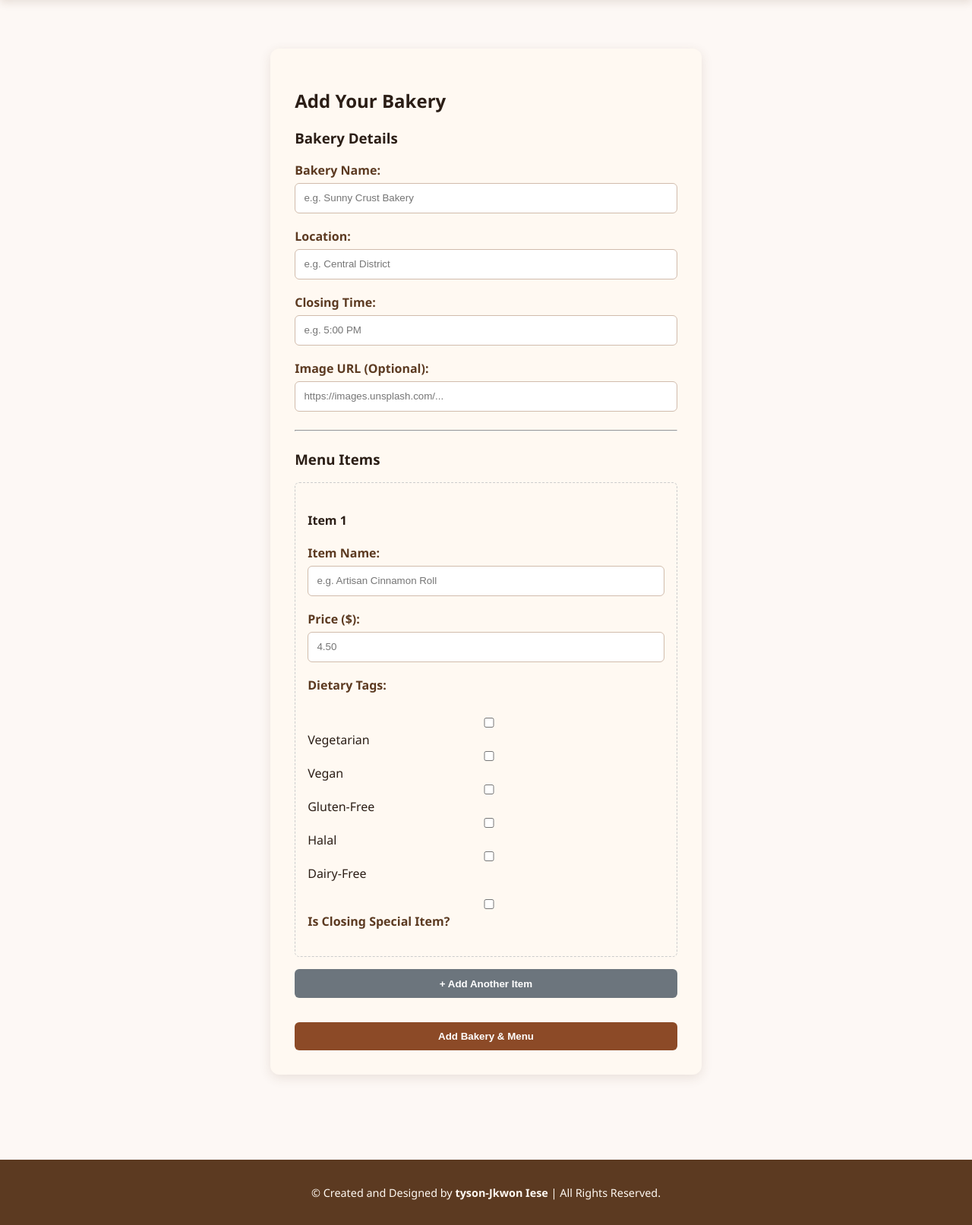
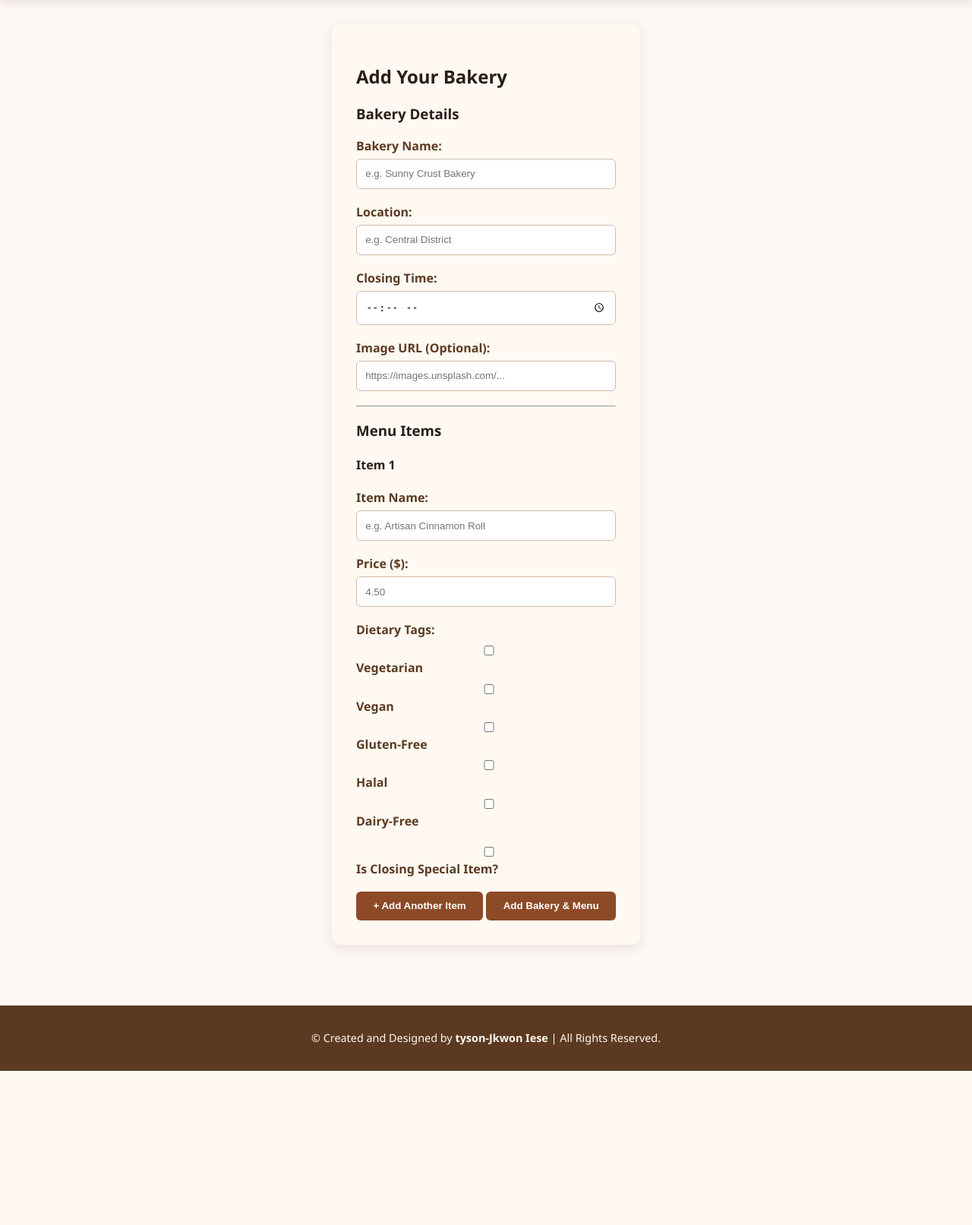
Before and after one commit to st25466-eng/AS91896---AS91897-CSC, a Flask app: template templates/add_bakery.html in a window 1280 px wide. Shown: the part 77-1690 px from the top of the page at 76% size. After the commit the page ends 1487 px from the top, so only its background shows below. Run offline with Flask 3, Linux system fonts and the light colour scheme; the template is opened without the code that fills it, so the values that code supplies are empty.

Commit message:
changed some styling animation in this and fixed code to only required code

```diff
--- a/templates/add_bakery.html
+++ b/templates/add_bakery.html
@@ -1,13 +1,15 @@
 {% extends "base.html" %}
 
+{% block title %}Add Your Bakery - Bakers Home{% endblock %}
+
 {% block content %}
-<div class="form-box" style="max-width: 600px; margin: 2rem auto;">
+<div class="form-box add-bakery-container">
     <h2>Add Your Bakery</h2>
 
     {% with messages = get_flashed_messages(with_categories=true) %}
         {% if messages %}
             {% for category, message in messages %}
-                <div class="alert alert-{{ category }}" style="margin-bottom: 1rem; padding: 0.75rem; border-radius: 6px; background-color: #f8d7da; color: #721c24;">
+                <div class="alert alert-{{ category }}">
                     {{ message }}
                 </div>
             {% endfor %}
@@ -18,43 +20,45 @@
         <h3>Bakery Details</h3>
         <div class="form-group">
             <label for="bakery_name">Bakery Name:</label>
-            <input type="text" id="bakery_name" name="bakery_name" required placeholder="e.g. Sunny Crust Bakery">
+            <input type="text" id="bakery_name" name="bakery_name" required placeholder="e.g. Sunny Crust Bakery" class="form-control">
         </div>
         <div class="form-group">
             <label for="location">Location:</label>
-            <input type="text" id="location" name="location" required placeholder="e.g. Central District">
+            <input type="text" id="location" name="location" required placeholder="e.g. Central District" class="form-control">
         </div>
         <div class="form-group">
             <label for="closing_time">Closing Time:</label>
-            <input type="text" id="closing_time" name="closing_time" required placeholder="e.g. 5:00 PM">
+            <input type="time" id="closing_time" name="closing_time" required class="form-control">
         </div>
         <div class="form-group">
             <label for="image_url">Image URL (Optional):</label>
-            <input type="url" id="image_url" name="image_url" placeholder="https://images.unsplash.com/...">
+            <input type="url" id="image_url" name="image_url" placeholder="https://images.unsplash.com/..." class="form-control">
         </div>
 
-        <hr style="margin: 1.5rem 0;">
+        <hr class="section-divider">
 
         <h3>Menu Items</h3>
         <div id="items-container">
             <!-- Initial Default Item -->
-            <div class="item-block" style="border: 1px dashed #ccc; padding: 1rem; margin-bottom: 1rem; border-radius: 6px; position: relative;">
+            <div class="item-block">
                 <h4 class="item-title">Item 1</h4>
                 <div class="form-group">
                     <label>Item Name:</label>
-                    <input type="text" name="item_names[]" required placeholder="e.g. Artisan Cinnamon Roll">
+                    <input type="text" name="item_names[]" required placeholder="e.g. Artisan Cinnamon Roll" class="form-control">
                 </div>
                 <div class="form-group">
                     <label>Price ($):</label>
-                    <input type="number" step="0.01" min="1.00" name="item_prices[]" required placeholder="4.50">
+                    <input type="number" step="0.01" min="1.00" name="item_prices[]" required placeholder="4.50" class="form-control">
                 </div>
                 <div class="form-group">
-                    <label>Dietary Tags:</label><br>
-                    <input type="checkbox" name="item_dietary_0" value="Vegetarian"> Vegetarian
-                    <input type="checkbox" name="item_dietary_0" value="Vegan"> Vegan
-                    <input type="checkbox" name="item_dietary_0" value="Gluten-Free"> Gluten-Free
-                    <input type="checkbox" name="item_dietary_0" value="Halal"> Halal
-                    <input type="checkbox" name="item_dietary_0" value="Dairy-Free"> Dairy-Free
+                    <label>Dietary Tags:</label>
+                    <div class="dietary-checkboxes">
+                        <label><input type="checkbox" name="item_dietary_0" value="Vegetarian"> Vegetarian</label>
+                        <label><input type="checkbox" name="item_dietary_0" value="Vegan"> Vegan</label>
+                        <label><input type="checkbox" name="item_dietary_0" value="Gluten-Free"> Gluten-Free</label>
+                        <label><input type="checkbox" name="item_dietary_0" value="Halal"> Halal</label>
+                        <label><input type="checkbox" name="item_dietary_0" value="Dairy-Free"> Dairy-Free</label>
+                    </div>
                 </div>
                 <div class="form-group">
                     <label><input type="checkbox" name="item_specials[]" value="0"> Is Closing Special Item?</label>
@@ -63,9 +67,9 @@
         </div>
 
         <!-- Add Item Button -->
-        <button type="button" id="add-item-btn" class="btn" style="background-color: #6c757d; width: 100%; margin-bottom: 1rem;">+ Add Another Item</button>
+        <button type="button" id="add-item-btn" class="btn btn-secondary btn-full">+ Add Another Item</button>
 
-        <button type="submit" class="btn" style="width: 100%; margin-top: 1rem;">Add Bakery & Menu</button>
+        <button type="submit" class="btn btn-full margin-top-sm">Add Bakery & Menu</button>
     </form>
 </div>
 
@@ -89,33 +93,34 @@
 
         const itemBlock = document.createElement('div');
         itemBlock.className = 'item-block';
-        itemBlock.style.cssText = 'border: 1px dashed #ccc; padding: 1rem; margin-bottom: 1rem; border-radius: 6px; position: relative;';
 
         itemBlock.innerHTML = `
-            <button type="button" class="remove-btn" style="position: absolute; top: 1rem; right: 1rem; background: #dc3545; color: white; border: none; padding: 0.3rem 0.6rem; border-radius: 4px; cursor: pointer;">Remove</button>
+            <button type="button" class="btn-remove-block">Remove</button>
             <h4 class="item-title">Item</h4>
             <div class="form-group">
                 <label>Item Name:</label>
-                <input type="text" name="item_names[]" required placeholder="e.g. Sourdough Loaf">
+                <input type="text" name="item_names[]" required placeholder="e.g. Sourdough Loaf" class="form-control">
             </div>
             <div class="form-group">
                 <label>Price ($):</label>
-                <input type="number" step="0.01" min="1.00" name="item_prices[]" required placeholder="6.00">
+                <input type="number" step="0.01" min="1.00" name="item_prices[]" required placeholder="6.00" class="form-control">
             </div>
             <div class="form-group">
-                <label>Dietary Tags:</label><br>
-                <input type="checkbox" name="item_dietary_${index}" value="Vegetarian"> Vegetarian
-                <input type="checkbox" name="item_dietary_${index}" value="Vegan"> Vegan
-                <input type="checkbox" name="item_dietary_${index}" value="Gluten-Free"> Gluten-Free
-                <input type="checkbox" name="item_dietary_${index}" value="Halal"> Halal
-                <input type="checkbox" name="item_dietary_${index}" value="Dairy-Free"> Dairy-Free
+                <label>Dietary Tags:</label>
+                <div class="dietary-checkboxes">
+                    <label><input type="checkbox" name="item_dietary_${index}" value="Vegetarian"> Vegetarian</label>
+                    <label><input type="checkbox" name="item_dietary_${index}" value="Vegan"> Vegan</label>
+                    <label><input type="checkbox" name="item_dietary_${index}" value="Gluten-Free"> Gluten-Free</label>
+                    <label><input type="checkbox" name="item_dietary_${index}" value="Halal"> Halal</label>
+                    <label><input type="checkbox" name="item_dietary_${index}" value="Dairy-Free"> Dairy-Free</label>
+                </div>
             </div>
             <div class="form-group">
                 <label><input type="checkbox" name="item_specials[]" value="${index}"> Is Closing Special Item?</label>
             </div>
         `;
 
-        itemBlock.querySelector('.remove-btn').addEventListener('click', function() {
+        itemBlock.querySelector('.btn-remove-block').addEventListener('click', function() {
             const totalBlocks = document.querySelectorAll('#items-container .item-block').length;
             if (totalBlocks > 1) {
                 itemBlock.remove();
```
